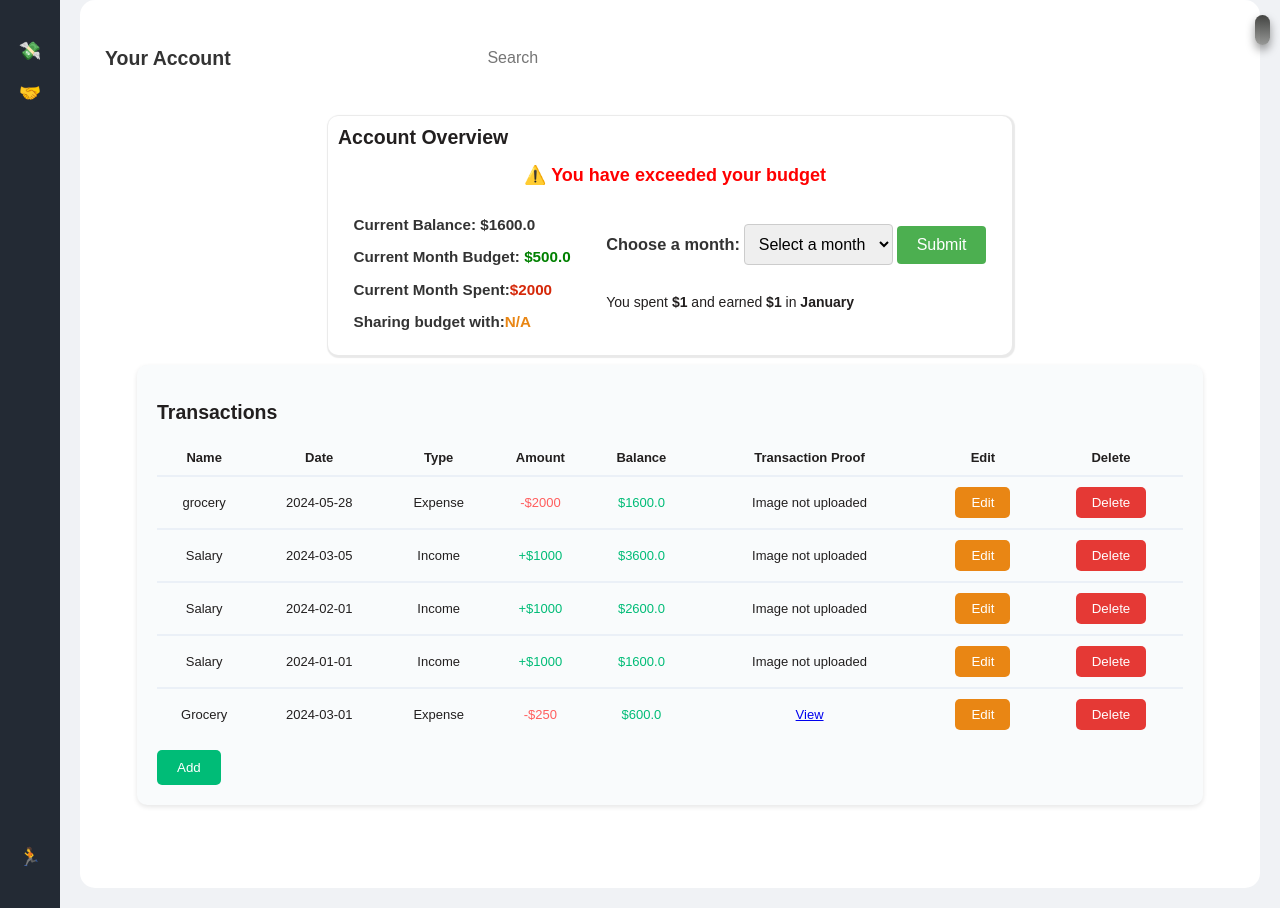
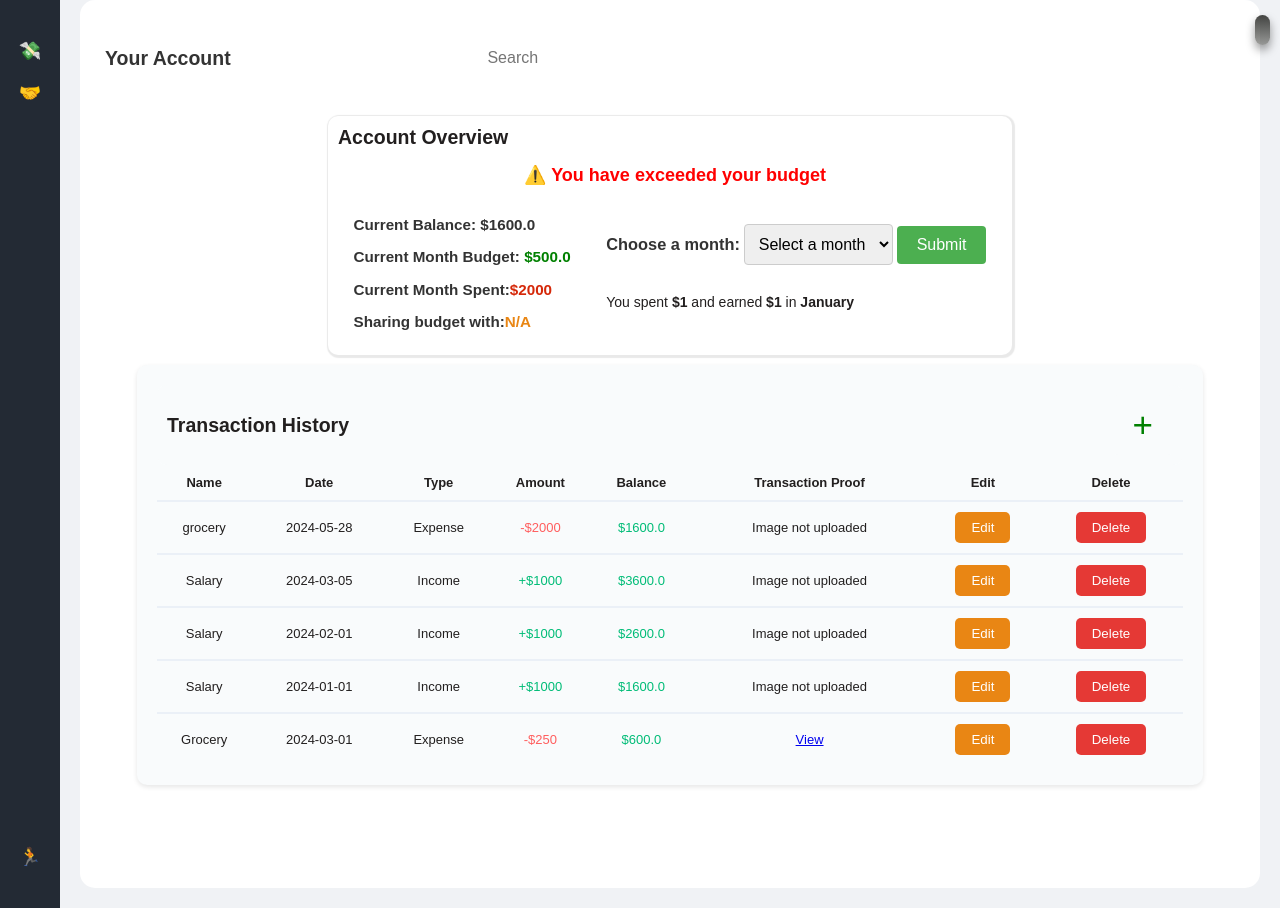
Before and after one commit to Shivanii7/ACIT2911-Agile, a Flask app: page /expenses in a window 1280 px wide. Run offline with Flask 3, Linux system fonts and the light colour scheme; a user stored in the database is signed in; data comes from the database, SQL or seed files in the repository.

Commit message:
change add button appearance

```diff
--- a/static/expense.css
+++ b/static/expense.css
@@ -62,6 +62,15 @@ header {
   overflow-y: scroll;
 }
 
+.top{
+  display: flex;
+  justify-content: space-between;
+  align-items: center;
+  padding: 10px;
+  background-color: #f9fbfc;
+  border-radius: 10px;
+}
+
 .container {
   width: 100%;
   display: flex;
@@ -96,7 +105,7 @@ header {
 .history-section {
   margin-top: 10px;
   width: 90%;
-  background-color: white;
+  /* background-color: white; */
   border-radius: 10px;
   box-shadow: 0 2px 5px rgba(0, 0, 0, 0.1);
 }
@@ -134,20 +143,6 @@ header {
   color: black;
   text-decoration: none;
   cursor: pointer;
-}
-
-.add-button {
-  background-color: #4CAF50;
-  border: none;
-  color: white;
-  padding: 15px 32px;
-  text-align: center;
-  text-decoration: none;
-  display: inline-block;
-  font-size: 16px;
-  margin: 4px 2px;
-  cursor: pointer;
-  border-radius: 4px;
 }
 
 #dmtoggle {
@@ -332,17 +327,31 @@ input[type="submit"]:hover {
 }
 
 .add_button {
-  background-color: #00bc77;
-  color: #fff;
+  font-size: 35px;
+  color: green;
   padding: 10px 20px;
   border: none;
   border-radius: 5px;
   cursor: pointer;
-  margin-top: 10px;
+  background-color: #f9fbfc;
 }
 
-.add_button:hover {
+/* .add_button:hover {
   background-color: #009c63;
+}  */
+
+.add-button {
+  background-color: #4CAF50;
+  border: none;
+  color: white;
+  padding: 15px 32px;
+  text-align: center;
+  text-decoration: none;
+  display: inline-block;
+  font-size: 16px;
+  margin: 4px 2px;
+  cursor: pointer;
+  border-radius: 4px;
 }
 
 /* :root  {
--- a/templates/expense.html
+++ b/templates/expense.html
@@ -66,7 +66,10 @@
       </div>
     </section>
     <section class="history-section">
-      <h2>Transactions</h2>
+      <div class="top">
+        <h2>Transaction History</h2>
+        <button class="add_button" onclick="openModal()">+</button>
+      </div>
       {% if search %}
       <p>Search results for "{{ search }}"</p>
       {% endif %}
@@ -133,7 +136,6 @@
           {% endfor %}
         </table>
       </div>
-      <button onclick="openModal()" class="add_button">Add</button>
     </section>
   </div>
 </div>
```
